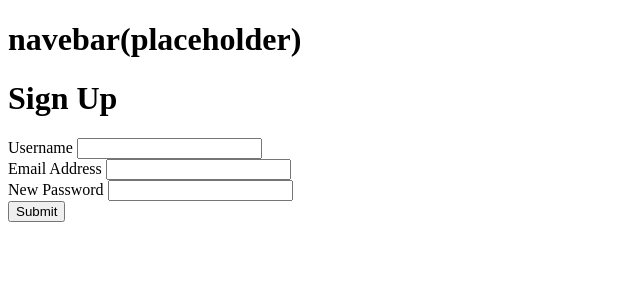
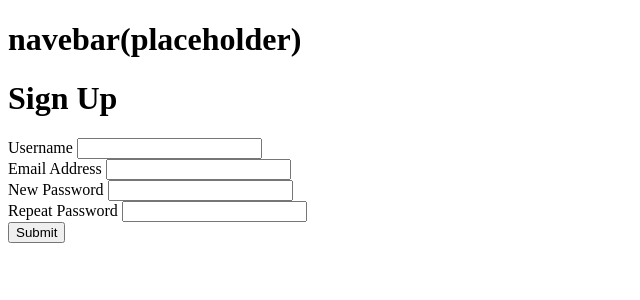
Before and after one commit to daveningfr/appdev-project, a Flask app: page /signup in a window 1280 px wide. Shown: the top 300 px of the page, without its empty margins (0-640 px from the left). Run offline with Flask 3, Linux system fonts and the light colour scheme; some libraries are stand-ins or nearby versions.

Commit message:
created confrim password and password validation in signup

```diff
--- a/app.py
+++ b/app.py
@@ -1,4 +1,5 @@
 from app import app, db
+
 
 if __name__ == '__main__':
     # Create tables within the app context
--- a/app/form.py
+++ b/app/form.py
@@ -1,10 +1,29 @@
-from wtforms import Form, StringField, validators,EmailField,PasswordField
+import re
+from wtforms import Form, StringField, validators, EmailField, PasswordField, ValidationError
+
+def password_complexity_check(form, field):
+    password = field.data
+    if not re.search(r'[A-Z]', password):
+        raise ValidationError('Password must contain at least one uppercase letter.')
+    if not re.search(r'[a-z]', password):
+        raise ValidationError('Password must contain at least one lowercase letter.')
+    if not re.search(r'[0-9]', password):
+        raise ValidationError('Password must contain at least one number.')
+    if not re.search(r'[!@#$%^&*(),.?":{}|<>]', password):
+        raise ValidationError('Password must contain at least one symbol.')
 
 class SignUp(Form):
     username = StringField('Username', [validators.Length(min=4, max=25), validators.DataRequired()])
     email = EmailField('Email Address', [validators.DataRequired()])
-    password = PasswordField('New Password', [validators.Length(min=6, max=35),validators.DataRequired()])
-
+    password = PasswordField('New Password', [
+        validators.Length(min=6, max=35),
+        validators.DataRequired(),
+        password_complexity_check
+    ])
+    confirm = PasswordField('Repeat Password', [
+        validators.EqualTo('password', message='Passwords must match'),
+        validators.DataRequired()
+    ])
 
 class Login(Form):
     username = StringField('Username', [validators.DataRequired()])
--- a/app/routes.py
+++ b/app/routes.py
@@ -20,25 +20,24 @@ def about():
 
 @app.route('/signup', methods=['GET', 'POST'])
 def signup():
+    form = SignUp(request.form)
     if 'userid' in session:
-        flash('You are already logged in','success')
+        flash('You are already logged in', 'success')
         return redirect(url_for('dashboard'))
 
-    if request.method == 'GET':
-        fein = SignUp(request.form) # Create a form object
-        return render_template('signup.html', form=fein)
-    elif request.method == 'POST':
-        username = request.form.get('username')
-        email = request.form.get('email')
-        password = request.form.get('password')
+    if request.method == 'POST' and form.validate():
+        username = form.username.data
+        email = form.email.data
+        password = form.password.data
 
         # Check if user or email already exists
         if User.query.filter_by(email=email).first():
-            flash('Email already exists.','error')
+            flash('Email already exists.', 'error')
             return redirect(url_for('signup'))
         if User.query.filter_by(username=username).first():
-            flash('Username already exists.','error')
+            flash('Username already exists.', 'error')
             return redirect(url_for('signup'))
+
         # Save user with hashed password
         new_user = User(username=username, email=email)
         new_user.set_password(password)  # Hash the password
@@ -47,6 +46,8 @@ def signup():
 
         flash('User registered successfully! You may now log in', 'success')
         return redirect(url_for('login'))
+
+    return render_template('signup.html', form=form)
 
 
 
--- a/app/templates/Signup.html
+++ b/app/templates/Signup.html
@@ -14,6 +14,9 @@
         <div class="form-group">
             {{ render_field(form.password, class="form-control") }}
         </div>
+        <div class="form-group">
+            {{ render_field(form.confirm, class="form-control") }}
+        </div>
 
         <input type="submit" value="Submit" class="btn btn-primary"/>
 
```
